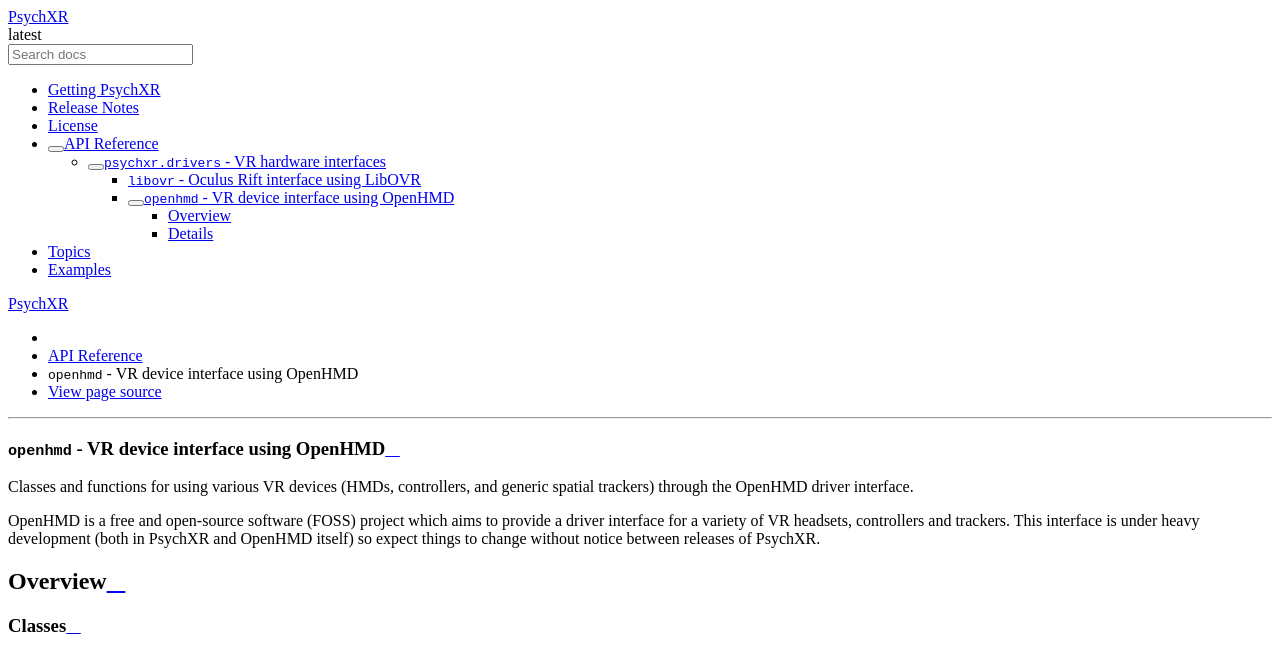
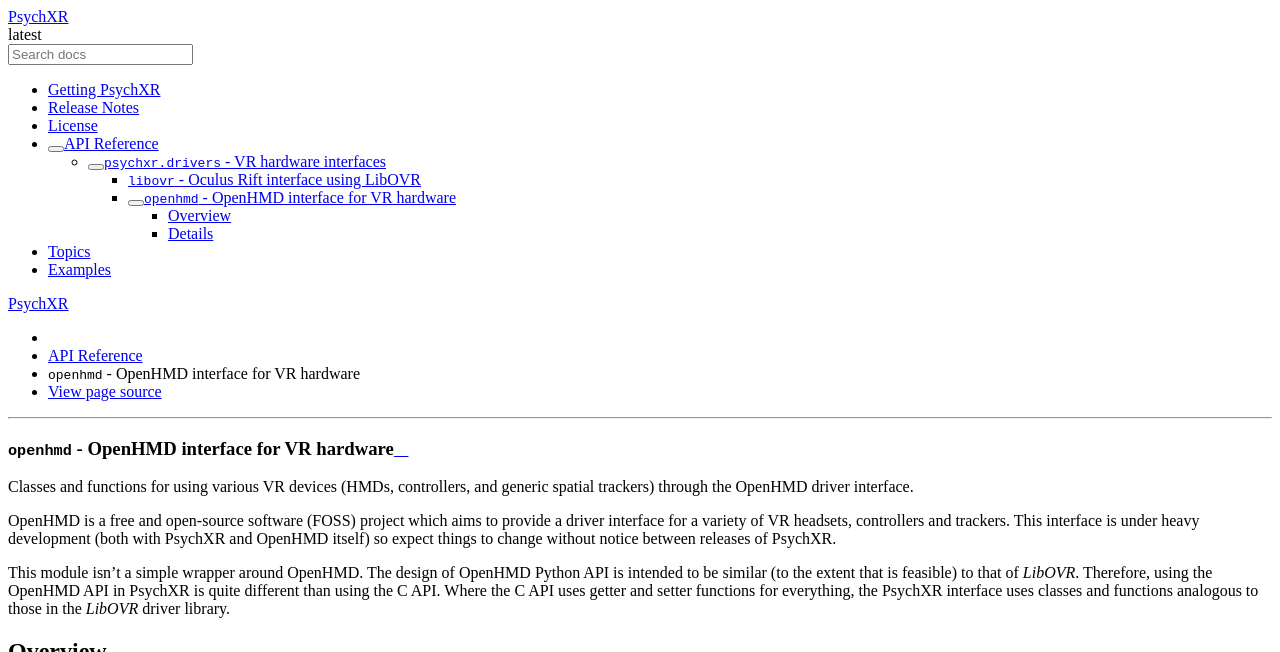
Before and after one commit to mdcutone/psychxr, a Sphinx documentation site: the page built from docs/api/openhmd.rst, in a window 1280 px wide and 900 px high, cut to the strip 0-652 px from the top of the window. Built offline with Sphinx 7.4.7 and the Read the Docs theme 2.0.0, drawn with Linux system fonts in a browser that asks for light colours.

```diff
--- a/docs/api/openhmd.rst
+++ b/docs/api/openhmd.rst
@@ -1,5 +1,5 @@
 ====================================================================
- :mod:`~psychxr.drivers.openhmd` - VR device interface using OpenHMD
+ :mod:`~psychxr.drivers.openhmd` - OpenHMD interface for VR hardware
 ====================================================================
 
 .. currentmodule:: psychxr.drivers.openhmd
@@ -9,8 +9,15 @@
 
 OpenHMD is a free and open-source software (FOSS) project which aims to provide
 a driver interface for a variety of VR headsets, controllers and trackers. This
-interface is under heavy development (both in PsychXR and OpenHMD itself) so
+interface is under heavy development (both with PsychXR and OpenHMD itself) so
 expect things to change without notice between releases of PsychXR.
+
+This module isn't a simple wrapper around OpenHMD. The design of OpenHMD Python
+API is intended to be similar (to the extent that is feasible) to that of
+`LibOVR`. Therefore, using the OpenHMD API in PsychXR is quite different than
+using the C API. Where the C API uses getter and setter functions for
+everything, the PsychXR interface uses classes and functions analogous to those
+in the `LibOVR` driver library.
 
 Overview
 ========
```
Also changed, not shown: other parts of docs/api/openhmd.rst (+2 -2 lines), 2 other files.
